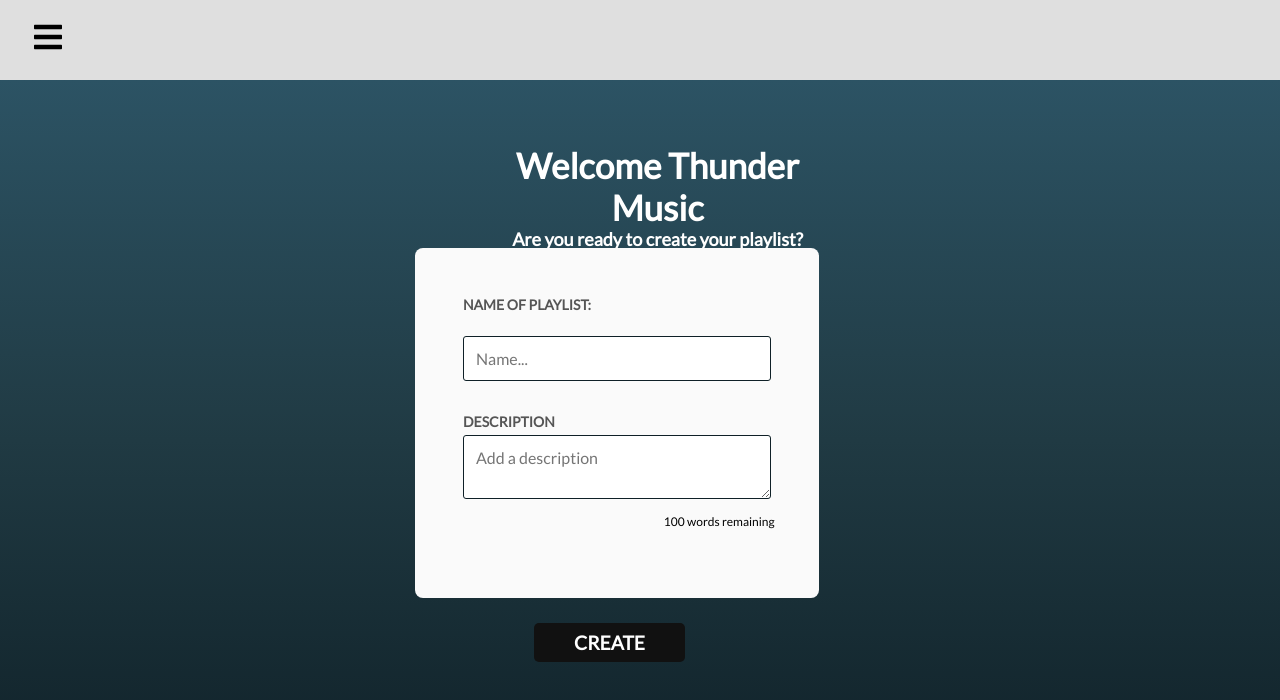
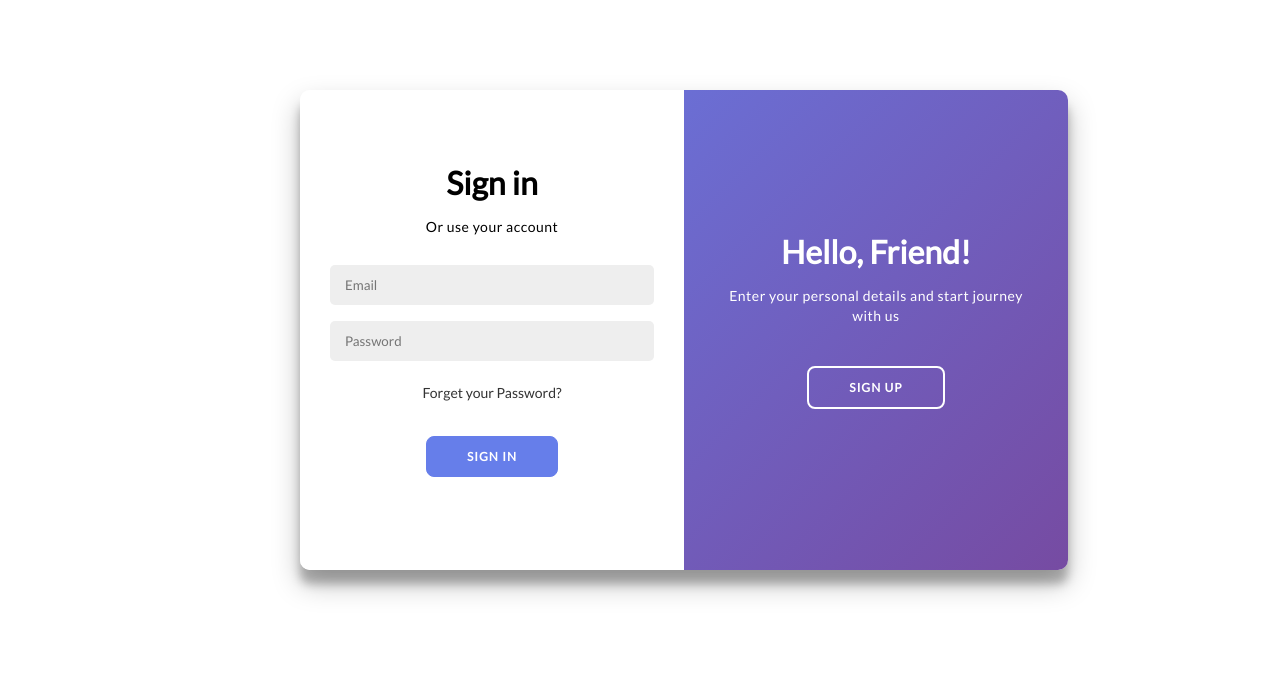
Before and after one commit to Bryaan159/Music, a React (Vite) app in the folder dashboard/: page / in a window 1280 px wide. Shown: the top 700 px of the page. Built offline with nearby package versions, Linux system fonts and the light colour scheme.

Commit message:
Se completo la vista de login

```diff
--- a/dashboard/src/App.css
+++ b/dashboard/src/App.css
@@ -1,7 +1,4 @@
 @import url("https://fonts.googleapis.com/css2?family=Lato&display=swap");
-
-/* Login */
-
 * {
   box-sizing: border-box;
   margin: 0;
@@ -22,6 +19,15 @@
   background: -webkit-linear-gradient(to bottom, #2C5364, #203A43, #0F2027);
   background: linear-gradient(to bottom, #2C5364, #203A43, #0F2027);
   color: #fff;
+}
+#cuadro{
+  align-items: center;
+  display: flex;
+  justify-content: center;
+  flex-direction: column;
+  position: relative;
+  left: 300px;
+  top: 90px;
 }
 
 /* Navbar CSS */
@@ -105,6 +111,8 @@ span {
   position: absolute;
   top: 15%;
 }
+
+
 
 /*Lista de playlist */
 #playlists{
@@ -296,7 +304,7 @@ ul.list-inline li a {
 }
 
 
-input[type="submit"] {
+#btnEnter {
   padding: 0.5rem 2.5rem;
   font-size: 1.2rem;
   margin-bottom: 35px;
@@ -313,7 +321,7 @@ input[type="submit"] {
   transition: background-color 0.25s ease-in;
 }
 
-input[type="submit"]:hover {
+#btnEnter[type="submit"]:hover {
   background-color: #333;
 }
 
@@ -449,10 +457,10 @@ label {
   cursor: pointer;
 }
 .img{
-  width: 400px;
+  width: 340px;
   height: auto;
   position: relative;
-  right: 355px;
+  right: 245px;
   top:115px;
 }
 .newSong{
@@ -462,3 +470,241 @@ label {
   top: 90px;
   font-family: 'Franklin Gothic Medium', 'Arial Narrow', Arial, sans-serif;
 }
+
+/* Login */
+@import url('https://fonts.googleapis.com/css2?family=Monserrat:400,800');
+
+/* * {
+  box-sizing: border-box;
+}
+
+body {
+  align-items: center;
+  display: flex;
+  justify-content: center;
+  flex-direction: column;
+  background: #f6f5f7;
+  font-family: 'monserrat', sans-serif;
+  min-height: 100vh;
+  margin: 0;
+} */
+
+.container {
+  position: relative;
+  width: 100%;
+  max-width: 768px;
+  min-height: 480px;
+  background: #fff;
+  border-radius: 10px;
+  overflow: hidden;
+  box-shadow: 0 14px 28px rgba(0, 0, 0, 0.25), 0 14px 10px rgba(0, 0, 0, 0.25);
+}
+
+.sign-up,
+.sign-in {
+  position: absolute;
+  top: 0;
+  left: 0;
+  height: 100%;
+  transition: all 0.6s ease-in-out;
+}
+
+.sign-up {
+  width: 50%;
+  opacity: 0;
+  z-index: 1;
+}
+
+.sign-in {
+  width: 50%;
+  z-index: 2;
+}
+
+#form2 {
+  background: #fff;
+  display: flex;
+  align-items: center;
+  justify-content: center;
+  flex-direction: column;
+  padding: 0 30px;
+  height: 100%;
+  text-align: center;
+}
+
+h1 {
+  font-weight: bold;
+  margin: 0;
+}
+
+p {
+  font-size: 14px;
+  font-weight: 100;
+  line-height: 20px;
+  letter-spacing: 0.5px;
+  margin: 15px 0 20px;
+}
+
+input {
+  background-color: #eee;
+  padding: 12px 15px;
+  margin: 8px 0;
+  width: 100%;
+  border-radius: 5px;
+  border: none;
+  outline: none;
+}
+
+a {
+  color: #333;
+  font-size: 14px;
+  text-decoration: none;
+  margin: 15px 0;
+}
+
+button {
+  color: #fff;
+  background: #667eea;
+  font-size: 12px;
+  font-weight: bold;
+  padding: 12px 40px;
+  margin: 20px 0;
+  border-radius: 8px;
+  border: 1px solid #667eea;
+  outline: none;
+  letter-spacing: 1px;
+  text-transform: uppercase;
+  transition: transform 80ms ease-in;
+  cursor: pointer;
+}
+
+button:active {
+  transform: scale(0.9);
+}
+
+#signIn,
+#signUp {
+  background-color: transparent;
+  border: 2px solid #fff;
+}
+
+.container.right-panel-active .sign-in {
+  transform: translateX(100%);
+}
+
+.container.right-panel-active .sign-up {
+  transform: translateX(100%);
+  opacity: 1;
+  z-index: 5;
+}
+
+.overlaY-container {
+  position: absolute;
+  top: 0;
+  left: 50%;
+  width: 50%;
+  height: 100%;
+  overflow: hidden;
+  transition: transform 0.6s ease-in-out;
+  z-index: 100;
+}
+
+.container.right-panel-active .overlaY-container {
+  transform: translateX(-100%);
+}
+
+.overlaY {
+  position: relative;
+  color: #fff;
+  background: linear-gradient(135deg, #667eea 0%, #764ba2 100%);
+  left: -100%;
+  height: 100%;
+  width: 200%;
+  transform: translateX(0);
+}
+
+.container.right-panel-active .overlaY {
+  transform: translateX(50%);
+}
+
+.overlaY-left,
+.overlaY-right {
+  position: absolute;
+  display: flex;
+  align-items: center;
+  justify-content: center;
+  flex-direction: column;
+  padding: 0 30px;
+  text-align: center;
+  top: 0;
+  height: 100%;
+  width: 50%;
+  transform: translateX(0);
+  transition: transform 0.6s ease-in-out;
+}
+
+.overlaY-left {
+  transform: translateX(-20%);
+}
+
+.overlaY-right {
+  right: 0;
+  transform: translateX(0);
+}
+
+.container.right-panel-active .overlaY-left {
+  transform: translateX(0);
+}
+
+.container.right-panel-active .overlaY-right {
+  transform: translateX(20%);
+}
+
+@media (max-width: 768px) {
+  .container {
+    position: relative;
+    width: 100%;
+    max-width: 768px;
+    min-height: 480px;
+    background: #fff;
+    border-radius: 10px;
+    overflow: hidden;
+    box-shadow: 0 14px 28px rgba(0, 0, 0, 0.25), 0 14px 10px rgba(0, 0, 0, 0.25);
+  }
+
+  .sign-up,
+  .sign-in {
+    position: absolute;
+    top: 0;
+    left: 0;
+    height: 100%;
+    transition: all 0.6s ease-in-out;
+    width: 100%;
+    opacity: 1;
+    z-index: 1;
+  }
+
+  .sign-up {
+    transform: translateX(100%);
+  }
+
+  .sign-in {
+    transform: translateX(0);
+    z-index: 2;
+  }
+
+  .container.right-panel-active .sign-in {
+    transform: translateX(-100%);
+  }
+
+  .container.right-panel-active .sign-up {
+    transform: translateX(0);
+  }
+
+  .overlaY-container {
+    display: none;
+  }
+
+  .container.right-panel-active .overlaY-container {
+    display: block;
+  }
+}
--- /dev/null
+++ b/dashboard/src/Components/Login.jsx
@@ -0,0 +1,60 @@
+import { useRef, useState } from 'react'; // Importa useRef y useState desde 'react'
+function Login() {
+    const mainRef = useRef(null);
+    const [isRightPanelActive, setRightPanelActive] = useState(false);
+
+    //credenciales
+    const [credentials, setCredentials] = useState({ email: '123@gmail.com', password: '123abc' });
+
+
+    const handleSignUpClick = () => {
+        setRightPanelActive(true);
+    };
+
+    const handleSignInClick = () => {
+        setRightPanelActive(false);
+    };
+    return (
+        <div id='cuadro' className={`container ${isRightPanelActive ? 'right-panel-active' : ''}`} ref={mainRef}>
+            <div className="sign-up">
+                <form action="#" id="form2">
+                    <h1>Create account</h1>
+                    <p>Can you use your email for registration</p>
+                    <input type="email" name="email" placeholder="Email" required="" />
+                    <input type="password" name="password" placeholder="Password" required="" />
+                    <button onClick={handleSignUpClick}>Sign Up</button>
+                </form>
+            </div>
+
+            <div className="sign-in">
+                <form action="#" id="form2">
+                    <h1>Sign in</h1>
+                    <p>Or use your account</p>
+                    <input type="email" name="email" placeholder="Email" required="" />
+                    <input type="password" name="password" placeholder="Password" required="" />
+                    <a href="#">Forget your Password?</a>
+                    <button onClick={handleSignInClick}>Sign In</button>
+                </form>
+            </div>
+
+            <div className="overlaY-container">
+                <div className="overlaY">
+                    <div className="overlaY-left">
+                        <h1>Welcome Back!</h1>
+                        <p>To keep connected with us please login with your personal info</p>
+                        <button onClick={handleSignInClick} id="signIn">Sign In</button>
+                    </div>
+
+                    <div className="overlaY-right">
+                        <h1>Hello, Friend!</h1>
+                        <p>Enter your personal details and start journey with us</p>
+                        <button onClick={handleSignUpClick} id="signIn">Sign Up</button>
+                    </div>
+                </div>
+            </div>
+        </div>
+    );
+
+
+}
+export default Login;
--- a/dashboard/src/Components/Navbar.jsx
+++ b/dashboard/src/Components/Navbar.jsx
@@ -3,7 +3,6 @@ import * as FaIcons from "react-icons/fa";
 import * as AiIcons from "react-icons/ai";
 import { Link } from "react-router-dom";
 import { SidebarData } from "./sideBarData";
-import "../App.css";
 import { IconContext } from "react-icons";
 
 function Navbar() {
--- a/dashboard/src/Components/sideBarData.jsx
+++ b/dashboard/src/Components/sideBarData.jsx
@@ -6,7 +6,7 @@ import * as IoIcons from "react-icons/io";
 export const SidebarData = [
     {
         title: "Create Play List",
-        path: "/",
+        path: "/create",
         icon: <AiIcons.AiFillHome />,
         cName: "nav-text",
     },
@@ -28,5 +28,11 @@ export const SidebarData = [
         icon: <IoIcons.IoMdPeople />,
         cName: "nav-text",
     },
+    {
+        title: "Log Out",
+        path: "/",
+        icon: <IoIcons.IoMdHelpCircle />,
+        cName: "nav-text",
+    }
 
 ];
--- a/dashboard/src/main.jsx
+++ b/dashboard/src/main.jsx
@@ -12,7 +12,8 @@ import ListOfPlayList from "./routes/listOfPlayList";
 import CreatePlayList from "./routes/createPlayList";
 import NewSong from "./routes/newSong";
 import ViewPlayList from "./routes/viewPlayList";
-import Navbar from "./components/NavBar";
+import Navbar from "./Components/NavBar";
+import Login from "./Components/Login";
 import "./App.css";
 
 const AppLayout = () => (
@@ -22,13 +23,17 @@ const AppLayout = () => (
   </>
 );
 
-
 const router = createBrowserRouter([
+  {
+    path: "/",
+    element: <Login />,
+  },
   {
     element: <AppLayout />,
     children: [
       {
-        path: "/",
+        index: true,
+        path: "/create",
         element: <CreatePlayList />,
       },
       {
@@ -42,7 +47,7 @@ const router = createBrowserRouter([
       {
         path: "view",
         element: <ViewPlayList />,
-      }
+      },
     ],
   },
 ]);
--- a/dashboard/src/routes/createPlayList.jsx
+++ b/dashboard/src/routes/createPlayList.jsx
@@ -1,29 +1,27 @@
-import React, { useState } from "react";
+import React, { useState } from 'react';
 import Swal from 'sweetalert2';
 
 function CreatePlayList() {
-  const [description, setDescription] = useState("");
+  const [description, setDescription] = useState('');
   const maxLength = 100;
 
   const handleChange = (event) => {
     const { value } = event.target;
     const words = value.trim().split(/\s+/);
     const wordCountValue = words.length;
-    const remaingWords = maxLength - wordCountValue;
-    if (remaingWords >= 0) {
+    const remainingWords = maxLength - wordCountValue;
+    if (remainingWords >= 0) {
       setDescription(value);
     } else {
-      const trimValue = words.slice(0, 10).join(" ");
-      setDescription(trimValue);
+      const trimmedValue = words.slice(0, 10).join(' ');
+      setDescription(trimmedValue);
     }
   };
 
-  const [scanResult, setScanResult] = useState(null);
+  const handleCreatePlaylist = () => {
+    // Lógica para crear la playlist
 
-  //Funcion para el SweetAlert
-  const showNotification = (result) => {
-
-    if (result) {
+    // Muestra el SweetAlert
     Swal.fire({
       title: 'Se pudo crear la playlist!',
       text: 'Felicidades ahora tienes una nueva playlist',
@@ -33,15 +31,10 @@ function CreatePlayList() {
       cancelButtonColor: '#d33',
       confirmButtonText: 'Aceptar',
     }).then((result) => {
-        if (response.isConfirmed) {
+      if (result.isConfirmed) {
         window.open(result);
       }
     });
-    }
-    setScanResult(result);
-  }
-  const handleCreatePlaylist = () => {
-    showNotification(true);
   };
 
   return (
@@ -91,7 +84,9 @@ function CreatePlayList() {
       <div className="m-t-lg">
         <ul className="list-inline">
           <li>
-            <input className="btn btn--form" type="submit" value="Create" onClick={handleCreatePlaylist} />
+            <button id="btnEnter" type="submit" value="Create" onClick={handleCreatePlaylist}>
+              Create
+            </button>
           </li>
         </ul>
       </div>
--- a/dashboard/src/routes/newSong.jsx
+++ b/dashboard/src/routes/newSong.jsx
@@ -69,7 +69,7 @@ function NewSong() {
           placeholder="HH:mm:ss"
           required
         />
-        <input id="btnEnviar" type="submit" value="Enviar" onClick={handleCreatePlaylist} />
+        <button id="btnEnviar" type="submit" value="Enviar" onClick={handleCreatePlaylist} />
       </form>
     </div>
   );
```
Also changed, not shown: dashboard/src/App.jsx (+9 -52 lines). Lines whose indentation alone changed are shown as unchanged.
